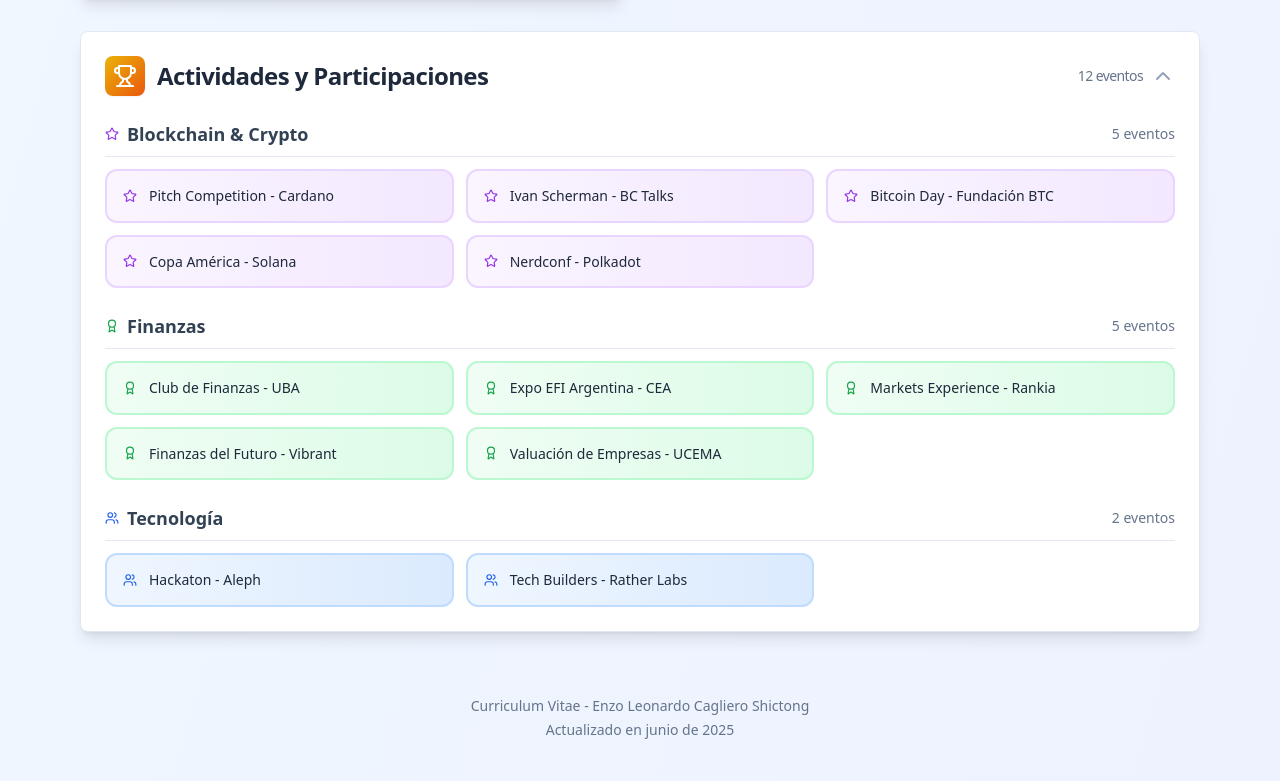
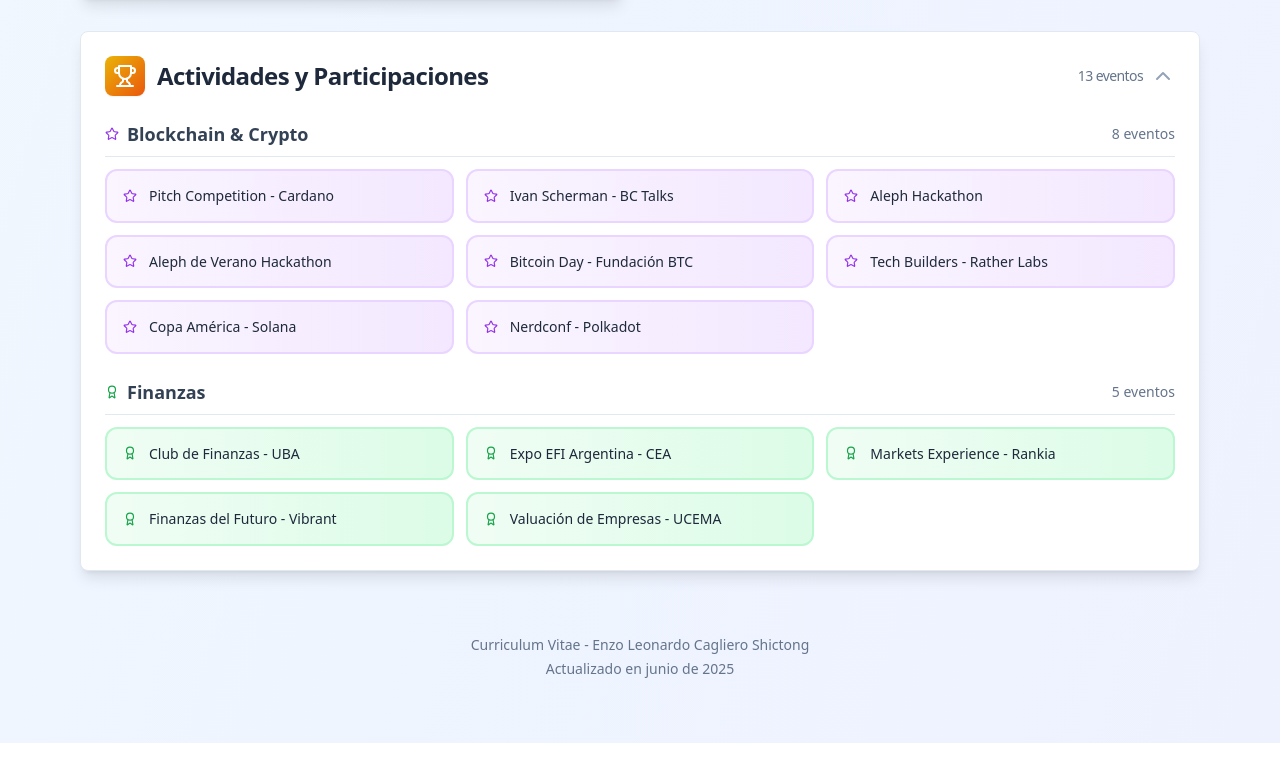
Before and after one commit to leocagli/cagli-cv-resume, a React (Vite) app: page / in a window 1280 px wide. Shown: the part 3937-4718 px from the top of the page. After the commit the page ends 4680 px from the top, so only its background shows below. Built offline with nearby package versions, Linux system fonts and the light colour scheme.

Commit message:
Update technology section
Update the technology section to include crypto-related information and Aleph hackathon participation.

```diff
--- a/src/components/ActivitiesSection.tsx
+++ b/src/components/ActivitiesSection.tsx
@@ -14,10 +14,11 @@ const ActivitiesSection = () => {
     { name: "Markets Experience - Rankia", category: "finance" },
     { name: "Finanzas del Futuro - Vibrant", category: "finance" },
     { name: "Ivan Scherman - BC Talks", category: "blockchain" },
-    { name: "Hackaton - Aleph", category: "tech" },
+    { name: "Aleph Hackathon", category: "blockchain" },
+    { name: "Aleph de Verano Hackathon", category: "blockchain" },
     { name: "Bitcoin Day - Fundación BTC", category: "blockchain" },
     { name: "Valuación de Empresas - UCEMA", category: "finance" },
-    { name: "Tech Builders - Rather Labs", category: "tech" },
+    { name: "Tech Builders - Rather Labs", category: "blockchain" },
     { name: "Copa América - Solana", category: "blockchain" },
     { name: "Nerdconf - Polkadot", category: "blockchain" }
   ];
--- a/src/components/EducationSection.tsx
+++ b/src/components/EducationSection.tsx
@@ -54,7 +54,7 @@ const EducationSection = () => {
       institution: "B.A Multiplica 2.0 - UTN",
       period: "Septiembre 2023 - Diciembre 2023",
       status: "Completado",
-      type: "tech",
+      type: "blockchain",
       priority: 6
     },
     {
@@ -62,7 +62,7 @@ const EducationSection = () => {
       institution: "Founders School",
       period: "Enero 2025 - Marzo 2025",
       status: "Completado",
-      type: "tech",
+      type: "blockchain",
       priority: 7
     },
     {
```
